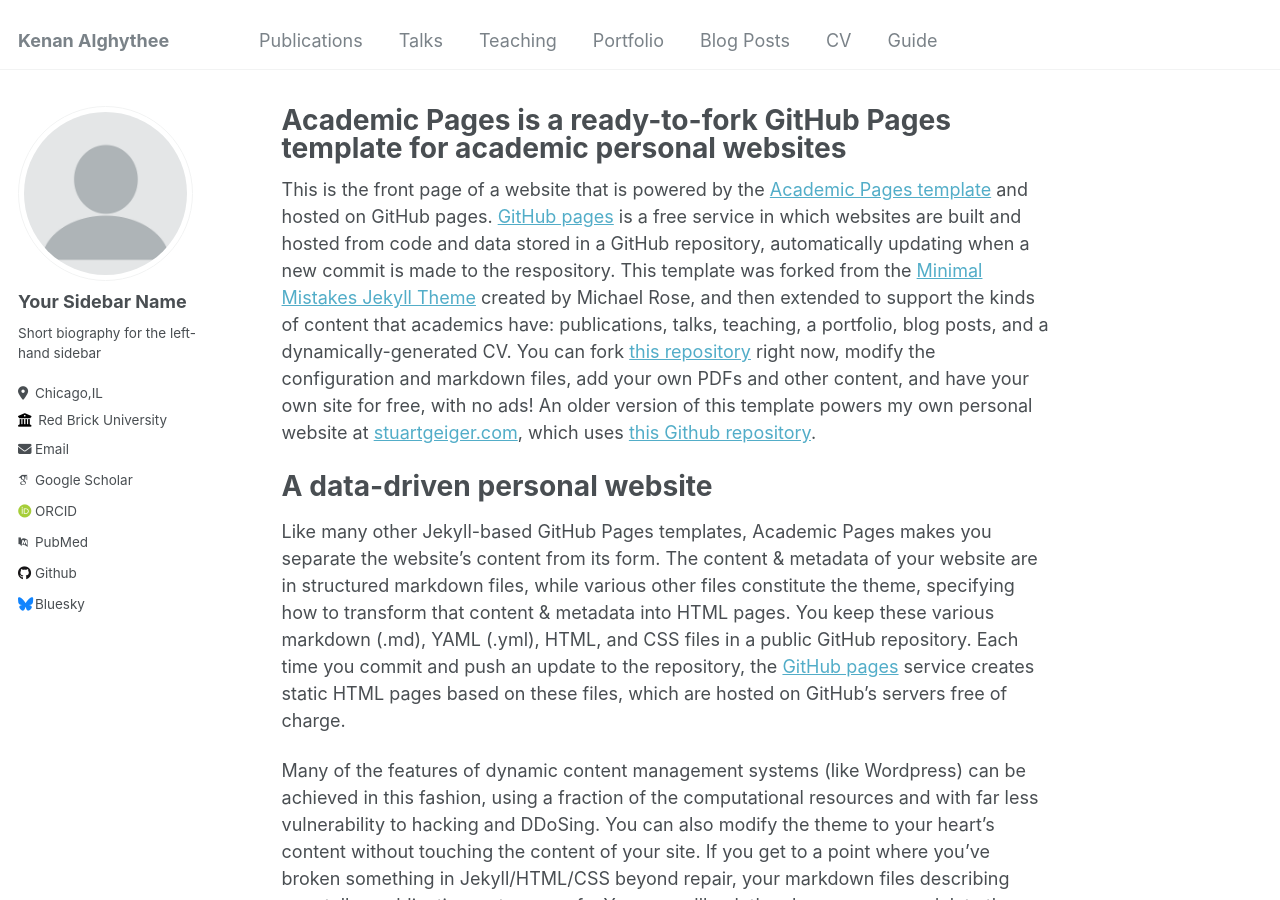
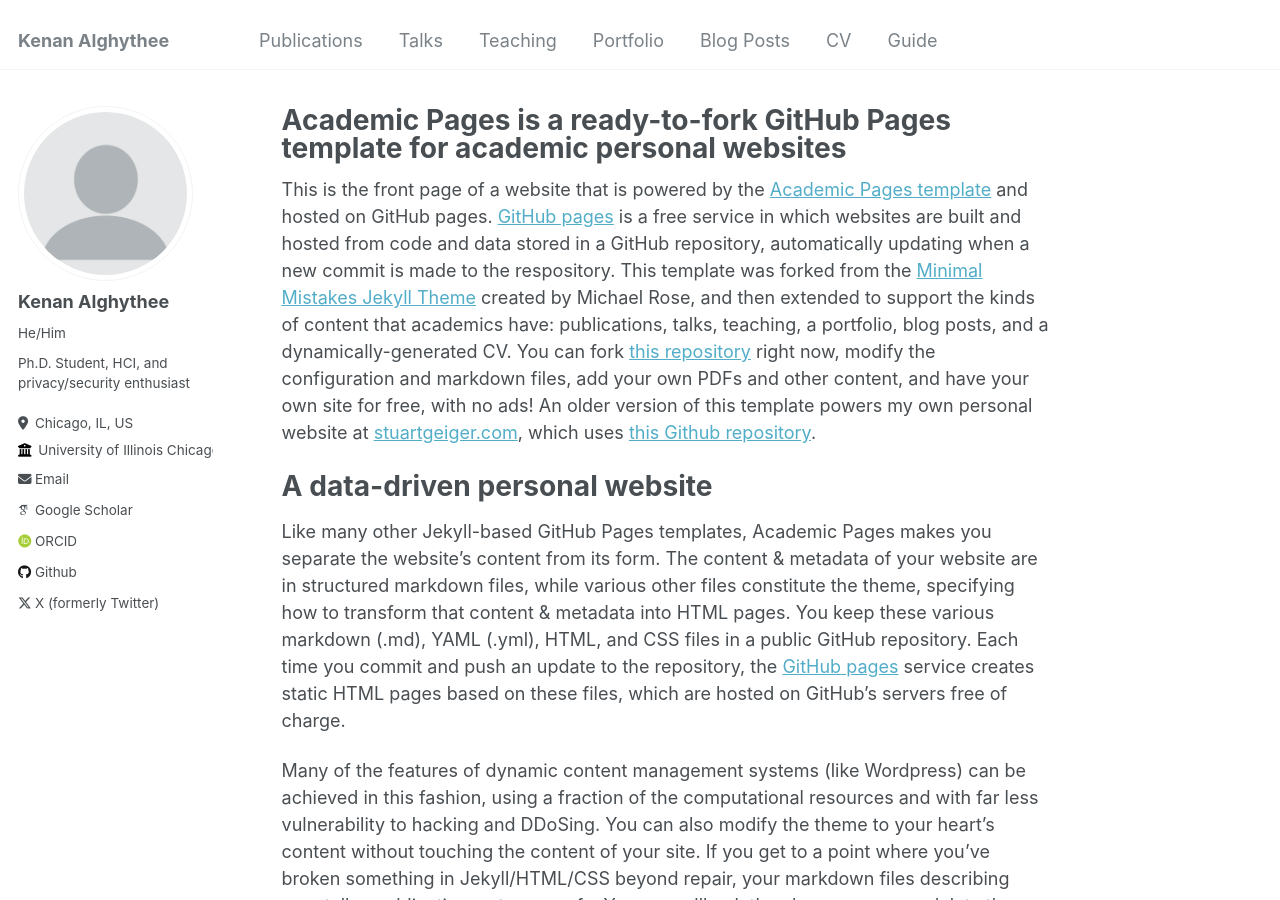
Before and after one commit to Kenan-Kamel/Kenan-Kamel.github.io, a Jekyll site: the page built from _pages/about.md, in a window 1280 px wide and 900 px high. Built offline with Jekyll 4.4.1, drawn with Linux system fonts in a browser that asks for light colours; some web fonts are replaced.

Commit message:
Update _config.yml

```diff
--- a/_config.yml
+++ b/_config.yml
@@ -12,7 +12,7 @@ title                    : "Kenan Alghythee"
 title_separator          : "-"
 name                     : &name "Kenan Alghythee"
 description              : &description "personal description"
-url                      : https://kenan-kamel.github.io # the base hostname & protocol for your site e.g. "https://mmistakes.github.io"
+URL                      : "https://kenan-kamel.github.io" # the base hostname & protocol for your site e.g. "https://mmistakes.github.io"
 baseurl                  : "" # the subpath of your site, e.g. "/blog"
 repository               : "Kenan-Kamel/Kenan-Kamel.github.io"
 
@@ -22,33 +22,32 @@ repository               : "Kenan-Kamel/Kenan-Kamel.github.io"
 author:
   # Biographic information
   avatar           : "profile.png"
-  name             : "Your Sidebar Name"
-  pronouns         :
-  bio              : "Short biography for the left-hand sidebar"
-  location         : "Chicago,IL"
-  employer         : "Red Brick University"
-  uri              : # URL
+  name             : "Kenan Alghythee"
+  pronouns         :  "He/Him"
+  bio              : "Ph.D. Student, HCI, and privacy/security enthusiast"
+  location         : "Chicago, IL, US"
+  employer         : "University of Illinois Chicago"
+  URI              : "www.kenanalghythee.com"
   email            : "kenanalghythee@gmail.com"
 
   # Academic websites
   arxiv            : # URL - Update with the correct link to your profile
-  googlescholar    : "https://scholar.google.com/citations?user=PS_CX0AAAAAJ"
+  googlescholar    : "https://scholar.google.com/citations?user=bsG031gAAAAJ&hl=en&authuser=2"
   impactstory      : # URL
-  orcid            : "http://orcid.org/yourorcidurl"
+  orcid            : "https://orcid.org/0009-0003-8150-3274"
   semantic         : # URL
-  pubmed           : "https://www.ncbi.nlm.nih.gov/pubmed/?term=john+snow"
   researchgate     : # URL
 
   # Repositories and software development
   bitbucket        : # Username - Update with your username on the site
   codepen          : # Username
   dribbble         : # Username
-  github           : "academicpages"
+  github           : "Kenan-Kamel"
   kaggle           : # Username
-  stackoverflow    : # User number or user number and name (i.e., use "1" or "1/jeff-atwood")
+  StackOverflow    : "https://stackoverflow.com/users/14925164/kenan"
 
   # Social media
-  bluesky          : "bsky.app" # Replace this with you Bluesky username
+  bluesky          : # # Replace this with you Bluesky username
   facebook         : # Username
   flickr           : # Username
   foursquare       : # Username
@@ -65,7 +64,7 @@ author:
   steam            : # Username
   telegram         : # URL
   tumblr           : # Username
-  twitter          : # Username for X / Twitter
+  twitter          : "https://twitter.com/kenan_A_2001"
   vine             : # Username
   weibo            : # Username
   wikipedia        : # Username
```
